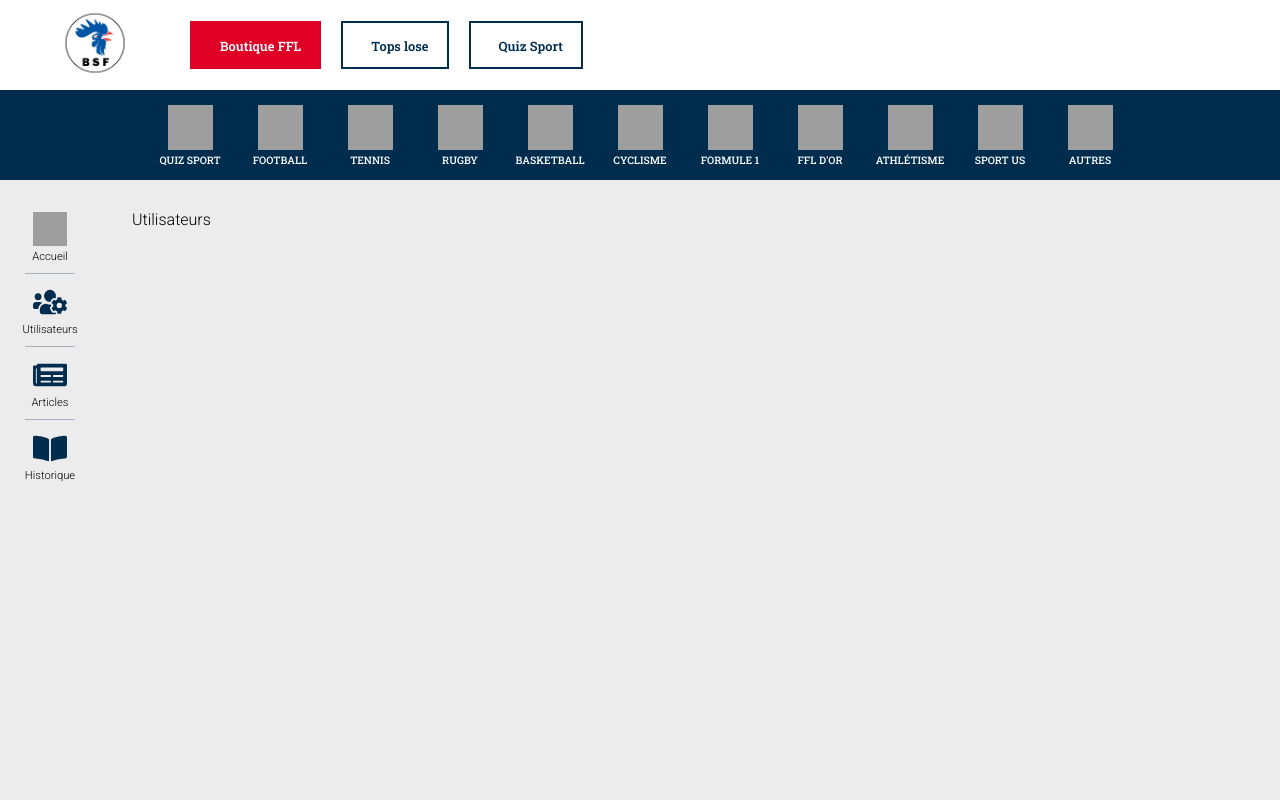
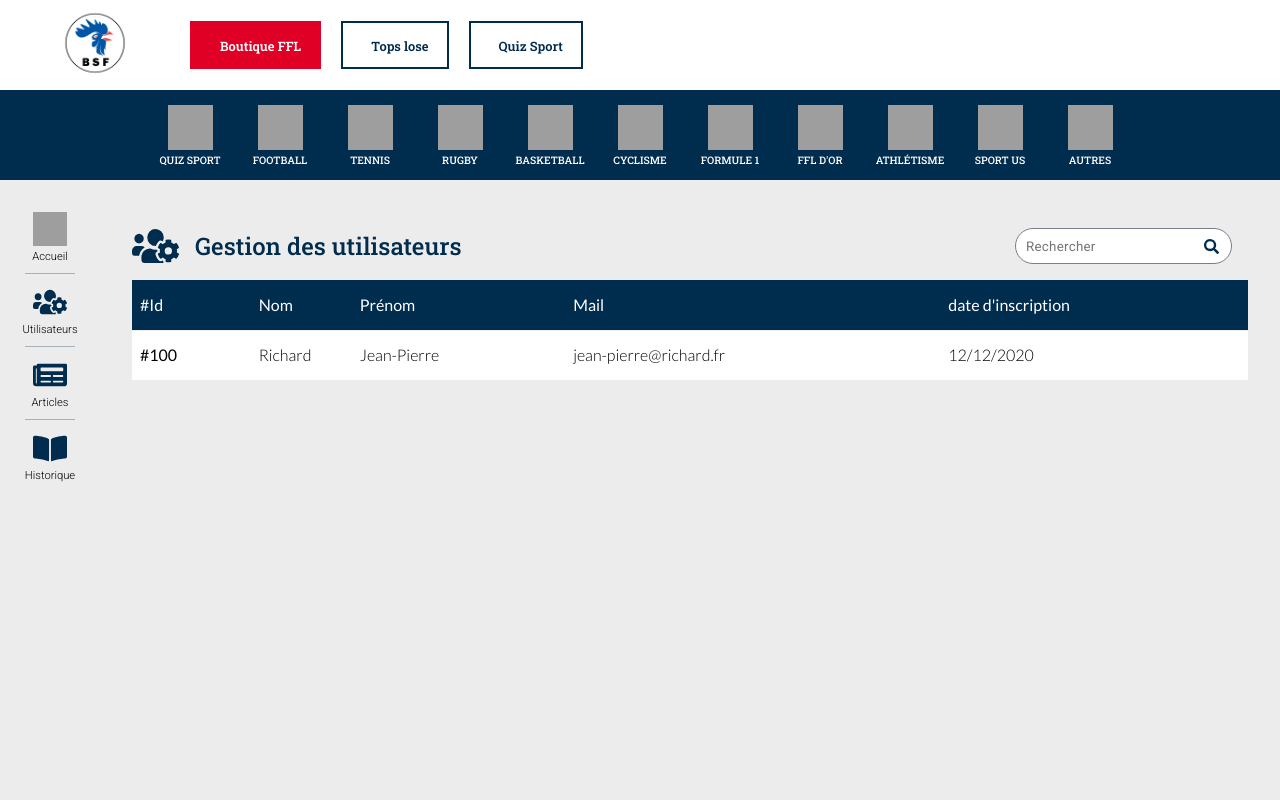
Before and after one commit to ikaran96/projet-romain, a PHP site: page /admin.php?p=utilisateurs in a window 1280 px wide. Run offline with PHP 8.4, Linux system fonts and the light colour scheme; some libraries are stand-ins or nearby versions; grey boxes are pictures that could not be loaded.

Commit message:
user table admin ok

```diff
--- a/css/admin.css
+++ b/css/admin.css
@@ -277,6 +277,8 @@
     height: 30px;
 }
 
+
+
 /* Hide default HTML checkbox */
 .admin-table .switch input {
     opacity: 0;
@@ -329,6 +331,15 @@ input:checked+.slider:before {
 
 .slider.round:before {
     border-radius: 50%;
+}
+
+/* User admin table */
+#admin-art-list .title-admin-user {
+    flex: 1;
+}
+
+#admin-art-list .user-table .column2 {
+    text-align: left;
 }
 
 @media only screen and (min-width: 700px) {
@@ -492,10 +503,11 @@ input:checked+.slider:before {
     }
     #admin-art-list .admin-art-list-title .search-bar input {
         width: 195px;
-        transition: 0.3s;
+        transition: width 0.4s ease-out, border-radius 0.3s;
     }
     #admin-art-list .admin-art-list-title .search-bar input:focus {
         width: 100%;
+        border-radius: 0px;
     }
 
 }
--- a/include/admin/utilisateurs.php
+++ b/include/admin/utilisateurs.php
@@ -1 +1,44 @@
-<h1>Utilisateurs</h1>
+<div id="admin-art-list">
+
+    <div class="admin-art-list-title">
+
+        <div class="title title-admin-user">
+            <img src="maquette\Icon awesome-users-cog.svg" alt="">
+            <h2>Gestion des utilisateurs</h2>
+        </div>
+
+        <form>
+
+            <div class="search-bar">
+                <input type="text" placeholder="Rechercher">
+            </div>
+
+        </form>
+
+    </div>
+
+    <div class="admin-table user-table">
+        <table>
+            <thead>
+                <tr class="admin-table-head">
+                    <th class="column1">#Id</th>
+                    <th class="column2">Nom</th>
+                    <th class="column3">Prénom</th>
+                    <th class="column4">Mail</th>
+                    <th class="column5">date d'inscription</th>
+                </tr>
+            </thead>
+            <tbody>
+                <tr>
+                    <td class="column1">#100</td>
+                    <td class="column2">Richard</td>
+                    <td class="column3">Jean-Pierre</td>
+                    <td class="column4">jean-pierre@richard.fr</td>
+                    <td class="column5">12/12/2020</td>
+                </tr>
+            </tbody>
+        </table>
+    </div>
+
+
+</div>
```
Also changed, not shown: 1 other file.
